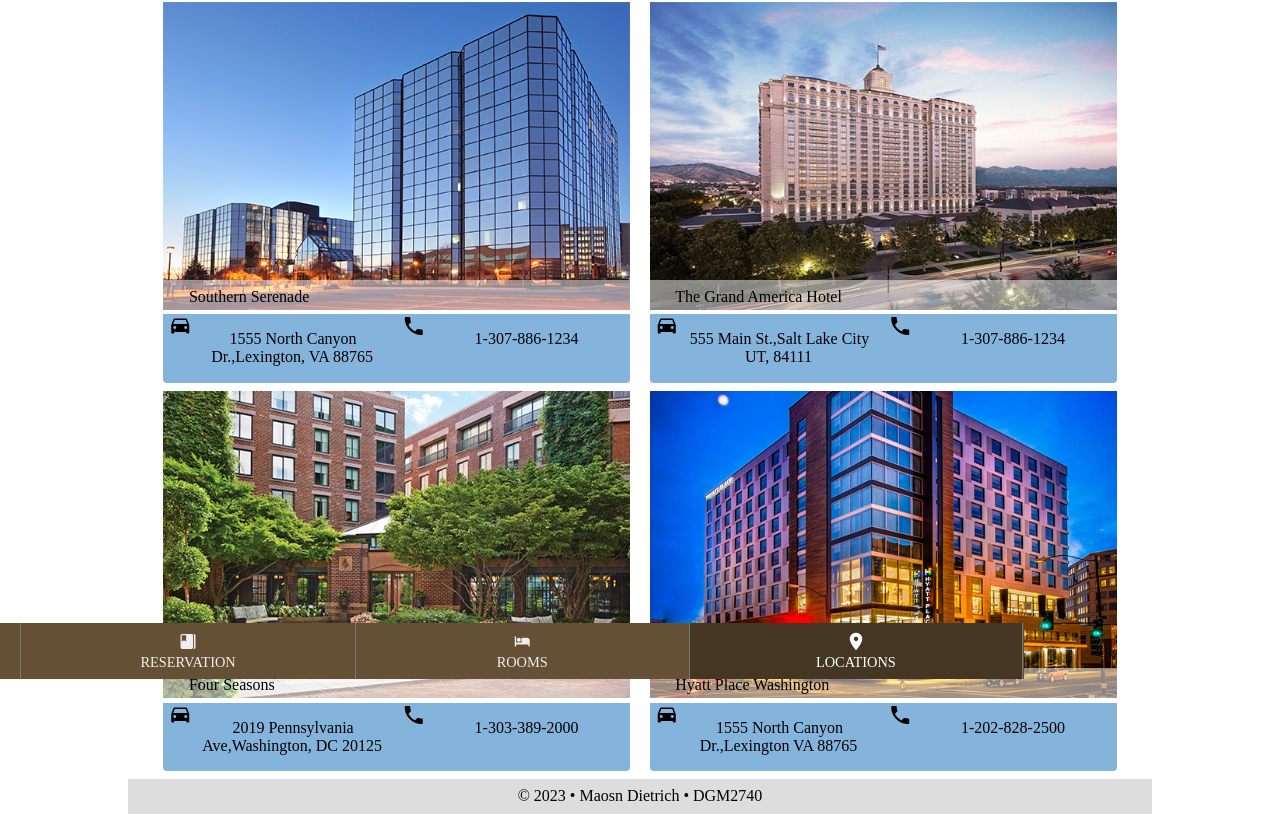
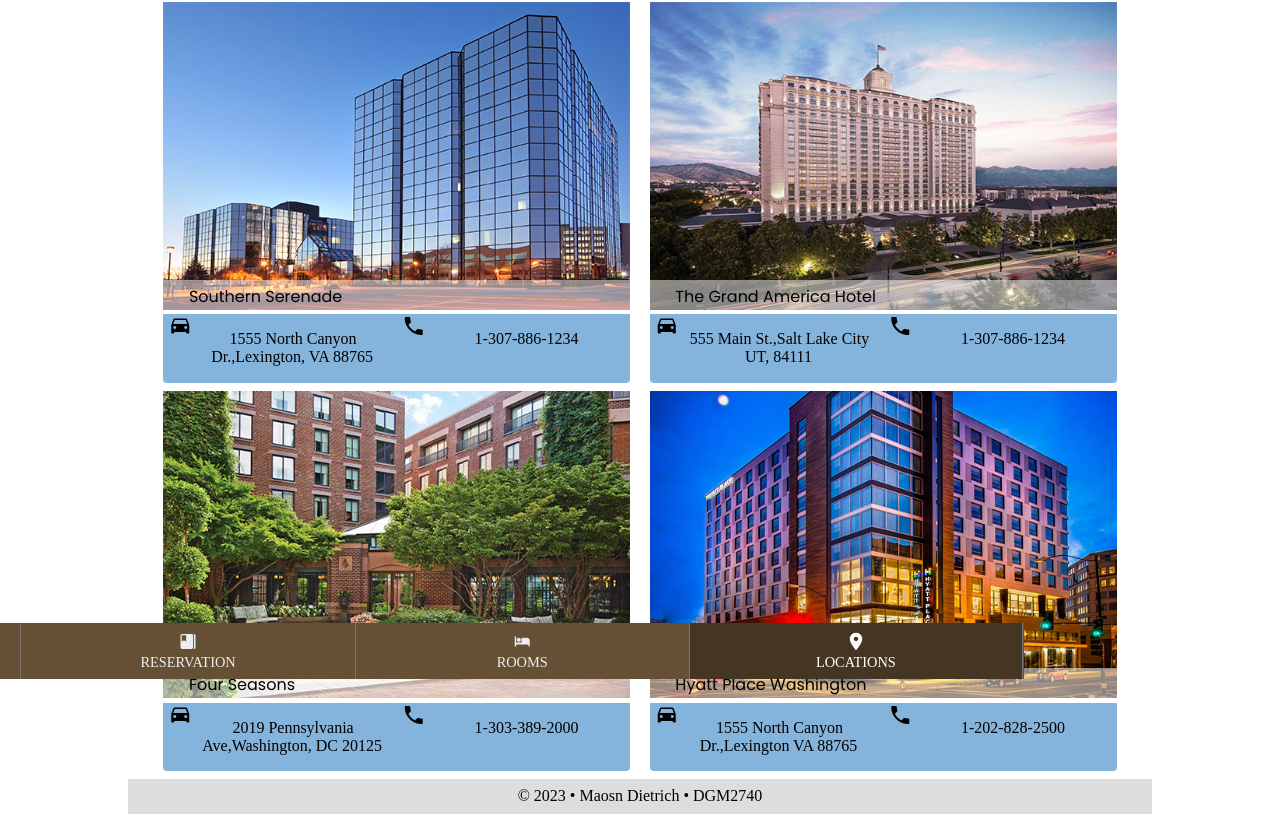
Before and after one commit to Mas-Dietrich/module12-hotel, a plain HTML site: page index.html in a window 1280 px wide. Shown: the part 121-935 px from the top of the page. Drawn offline with nearby package versions, Linux system fonts and the light colour scheme.

Commit message:
typo in variables making css test fail

```diff
--- a/scss/_variables.scss
+++ b/scss/_variables.scss
@@ -2,7 +2,7 @@ $primaryColor: #84b4dc;
 $secondaryColor: #655035;
 
 $headerFont: 'Oswald', sans-serif;
-$infoFont: 'Poppins' sans-serif;
+$infoFont: 'Poppins', sans-serif;
 
 $lightWeight: 300;
 $heavyWeight: 700;
```
Also changed, not shown: css/styles.css, css/styles.min.css.
